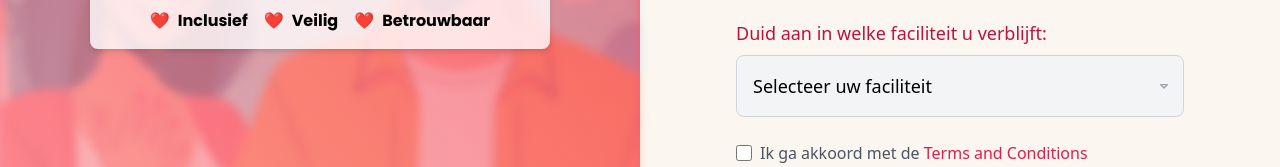
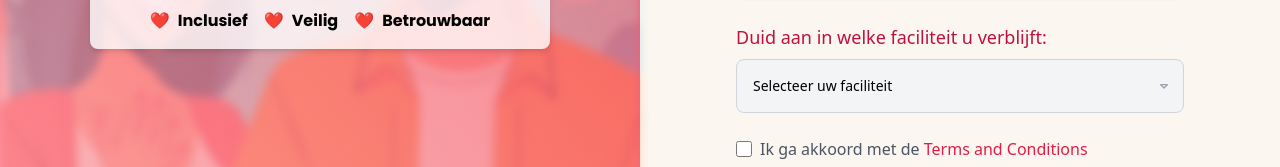
Before and after one commit to remcohofmans/RnD, a React (Create React App) app: page /login in a window 1280 px wide. Both pictures are taken after a click on the button "Registreer hier". Shown: the part 386-553 px from the top of the page. Built offline with nearby package versions, Linux system fonts and the light colour scheme; no server answers.

Commit message:
Increase font size of facility text

```diff
--- a/src/Components/LoginRegister.jsx
+++ b/src/Components/LoginRegister.jsx
@@ -224,7 +224,7 @@ const LoginRegister = ({ loginWithEmail, signUpWithEmail }) => {
                   <div className="relative mt-2">
                     <select
                       id="facility"
-                      className="w-full py-4 pl-4 pr-10 text-lg border border-gray-300 rounded-lg bg-gray-100 appearance-none"
+                      className="w-full py-4 pl-4 pr-10 text-sm border border-gray-300 rounded-lg bg-gray-100 appearance-none"
                       required
                     >
                       <option value="" disabled selected>
```
Also changed, not shown: src/Assets/Butterfly.png.
